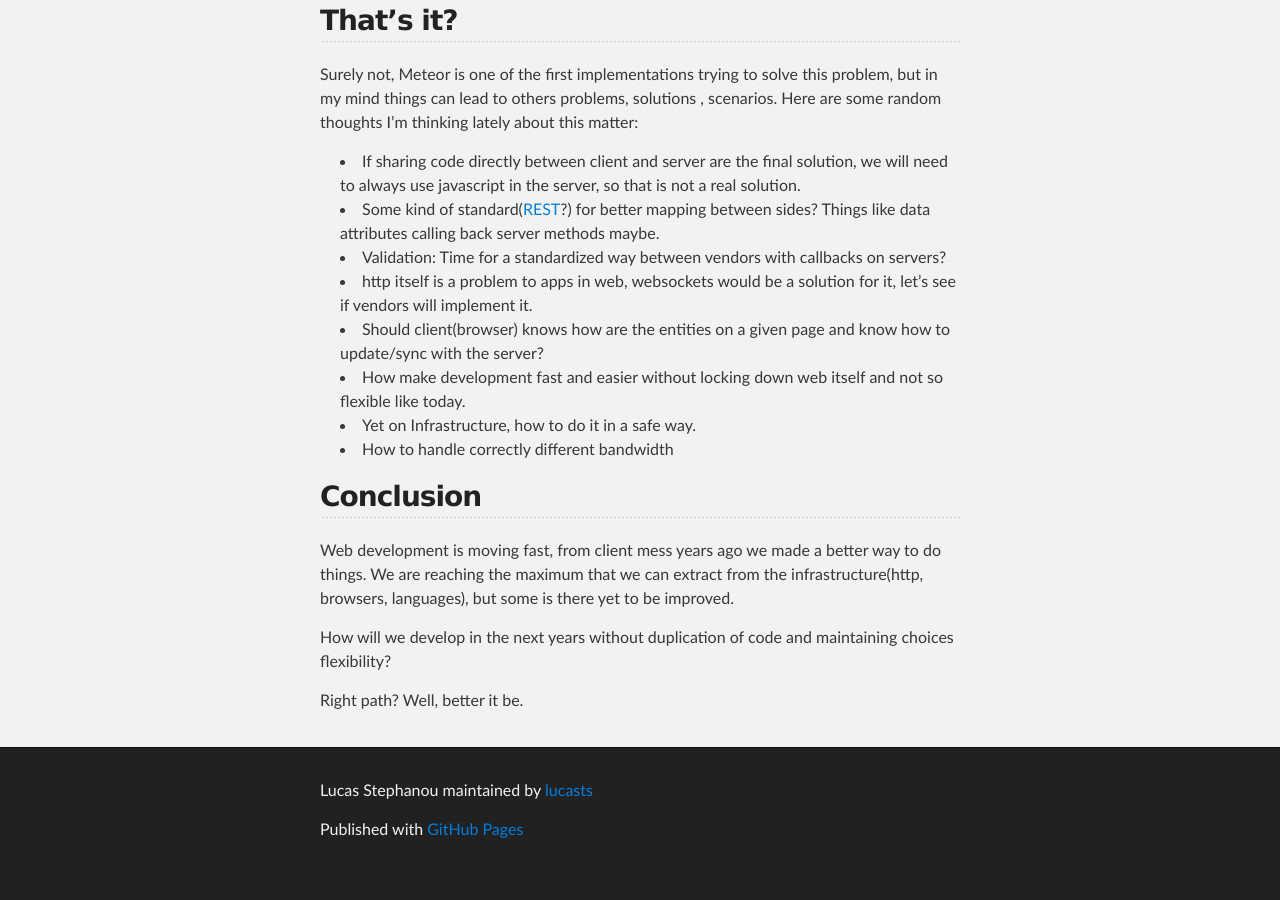
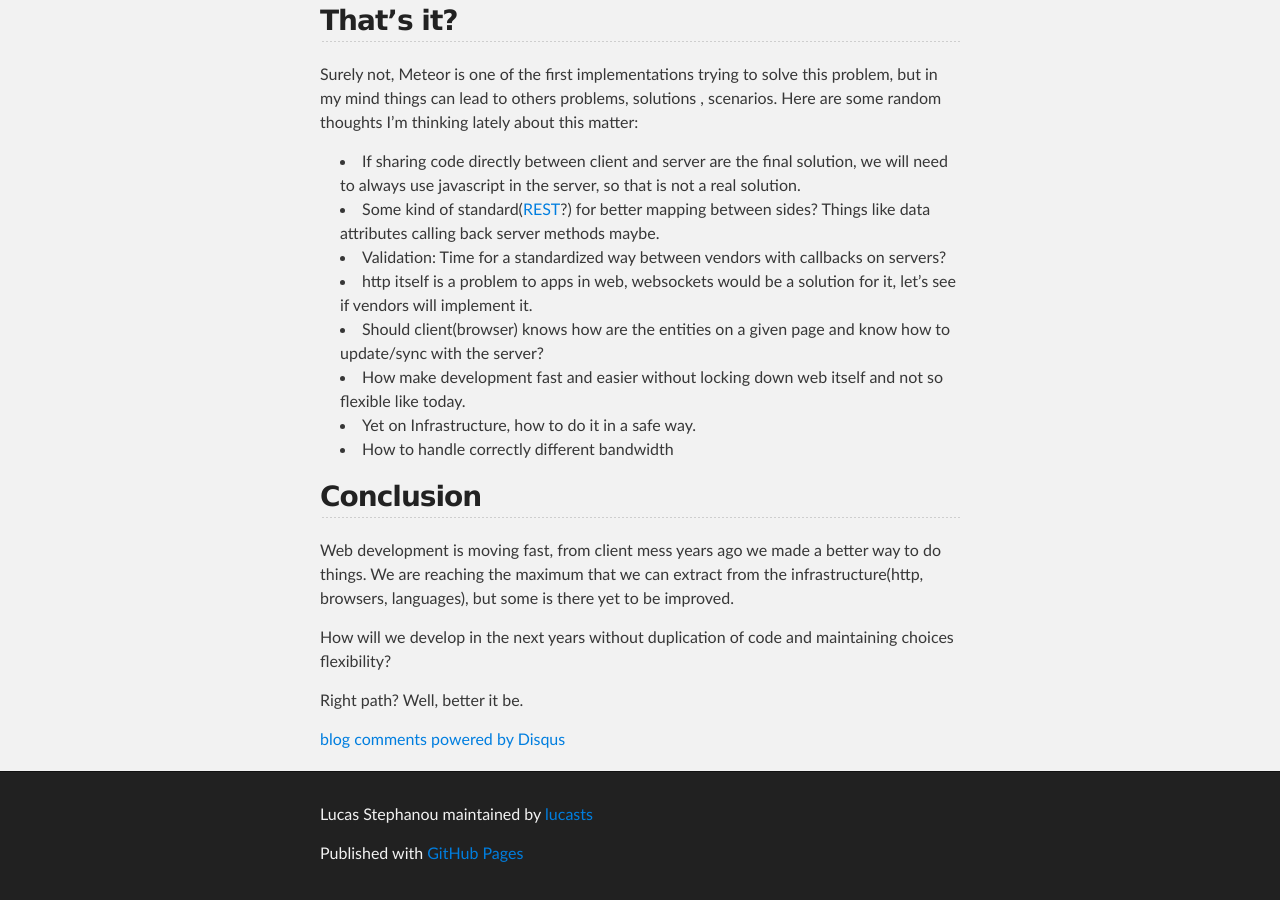
Before and after one commit to lucasts/lucasts.github.com, a Jekyll site: the page built from _posts/2012-04-12-web-dev-is-in-the-right-path.md, in a window 1280 px wide and 900 px high, scrolled down 2058 px. Built offline with Jekyll 4.4.1, drawn with Linux system fonts in a browser that asks for light colours; comment, search, counter and statistics services are not loaded; before the commit the page ends 2934 px from its top, so only the background shows below that; some of the changed lines change nothing that is shown.

Commit message:
comments by disqus

```diff
--- a/_layouts/post.html
+++ b/_layouts/post.html
@@ -4,3 +4,18 @@
 <div id="post">
 {{ content }}
 </div>
+
+<div id="disqus_thread"></div>
+<script type="text/javascript">
+    /* * * CONFIGURATION VARIABLES: EDIT BEFORE PASTING INTO YOUR WEBPAGE * * */
+    var disqus_shortname = 'lucasts'; // required: replace example with your forum shortname
+
+    /* * * DON'T EDIT BELOW THIS LINE * * */
+    (function() {
+        var dsq = document.createElement('script'); dsq.type = 'text/javascript'; dsq.async = true;
+        dsq.src = 'http://' + disqus_shortname + '.disqus.com/embed.js';
+        (document.getElementsByTagName('head')[0] || document.getElementsByTagName('body')[0]).appendChild(dsq);
+    })();
+</script>
+<noscript>Please enable JavaScript to view the <a href="http://disqus.com/?ref_noscript">comments powered by Disqus.</a></noscript>
+<a href="http://disqus.com" class="dsq-brlink">blog comments powered by <span class="logo-disqus">Disqus</span></a>
```
